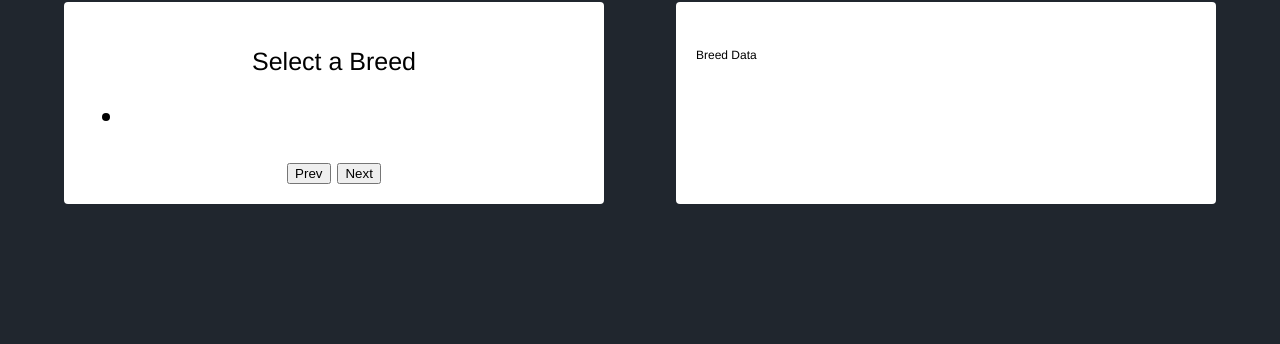
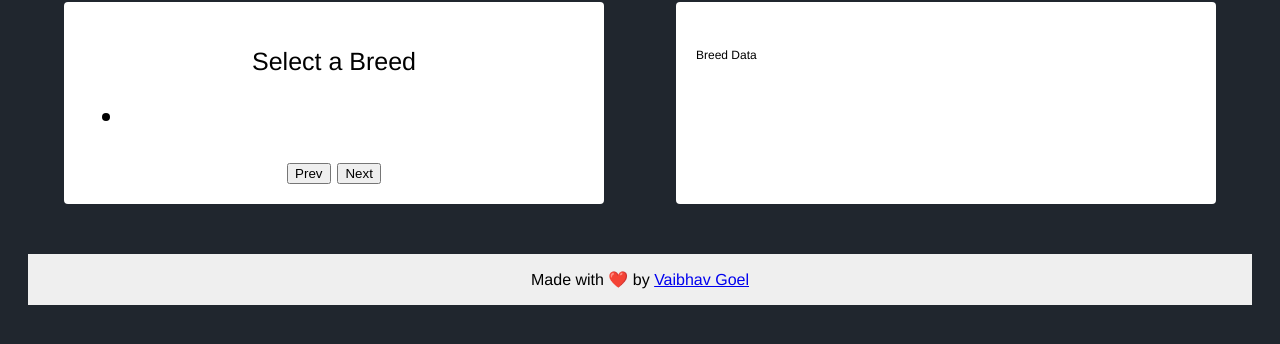
Before and after one commit to GoelVaibhav009/Dogs-breed, a plain HTML site: page index.html in a window 1280 px wide. Shown: the part 106-450 px from the top of the page. Drawn offline with nearby package versions, Linux system fonts and the light colour scheme; no server answers.

Commit message:
Completed

```diff
--- a/index.html
+++ b/index.html
@@ -32,6 +32,7 @@
             </table>
           </div>
     </div>
+    <footer>Made with ❤️ by <a target="blank" href="https://www.linkedin.com/in/goelvaibhav009/"> Vaibhav Goel </a></footer>
     <script src="script.js"></script>
 </body>
 </html>
--- a/style.css
+++ b/style.css
@@ -50,3 +50,10 @@
   #heading{
       display: block;
   }
+
+  footer{
+    margin-top: 50px;
+    padding: 1rem;
+    background-color: #efefef;
+    text-align: center;
+  }
```
